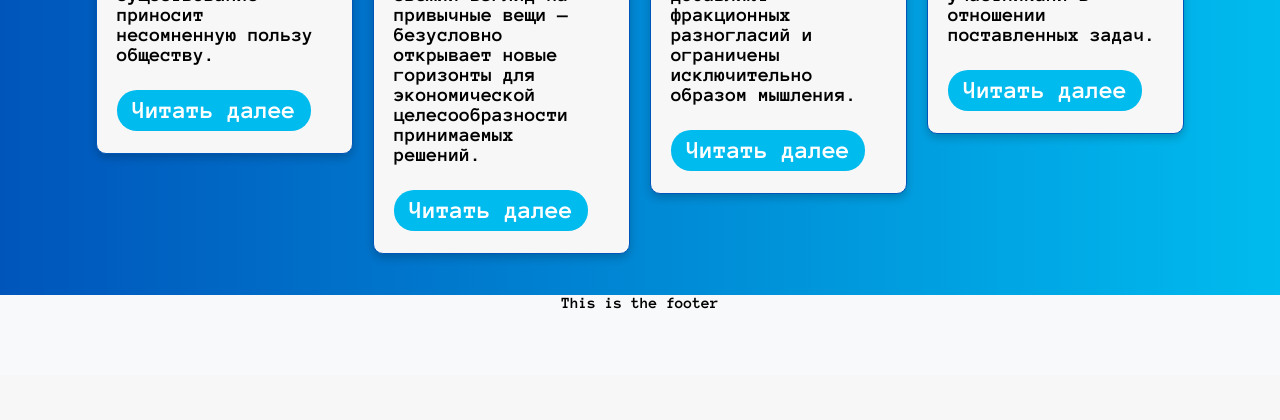
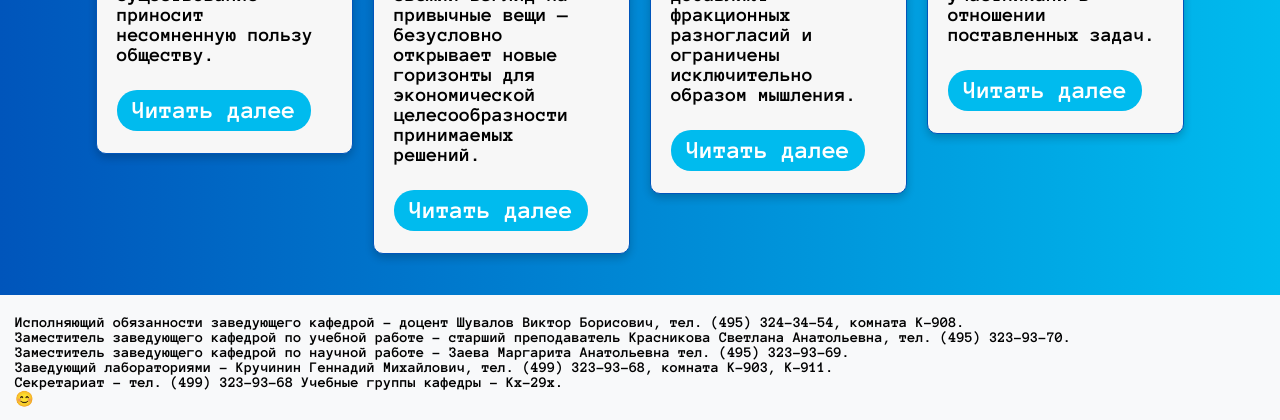
Before and after one commit to chudnik/website.KAF29.mephi, a Flask app: page / in a window 1280 px wide. Shown: the part 887-1307 px from the top of the page. Before the commit the page ends 1196 px from the top, so only its background shows below. Run offline with Flask 3, Linux system fonts and the light colour scheme.

Commit message:
24.01.2024

```diff
--- a/styles/index.css
+++ b/styles/index.css
@@ -73,7 +73,7 @@ body {
 }
 .news-section .section-content .title p {
   font-size: 25px;
-  color: #FAB812;
+  color: #fab812;
   margin-top: 20px;
   margin-bottom: 20px;
 }
@@ -161,6 +161,10 @@ body {
 .footer {
   flex: 0 0 auto;
   background-color: #f8f9fa;
-  height: 80px;
-  text-align: center;
+  height: 125px;
+  font-size: 15px;
+  text-align: left;
+  padding-top: 20px;
+  padding-left: 15px;
+  padding-bottom: 10px;
 }
--- a/templates/index.html
+++ b/templates/index.html
@@ -105,7 +105,25 @@
       </div>
     </div>
     <div class="footer">
-      <p>This is the footer</p>
+      <p>
+        Исполняющий обязанности заведующего кафедрой - доцент Шувалов Виктор
+        Борисович, тел. (495) 324-34-54, комната К-908.
+      </p>
+      <p>
+        Заместитель заведующего кафедрой по учебной работе - старший
+        преподаватель Красникова Светлана Анатольевна, тел. (495) 323-93-70.
+      </p>
+
+      <p>
+        Заместитель заведующего кафедрой по научной работе - Заева Маргарита
+        Анатольевна тел. (495) 323-93-69.
+      </p>
+      <p>
+        Заведующий лабораториями - Кручинин Геннадий Михайлович, тел. (499)
+        323-93-68, комната К-903, К-911.
+      </p>
+      <p>Секретариат - тел. (499) 323-93-68 Учебные группы кафедры - Кx-29x.</p>
+      <p>😊</p>
     </div>
   </body>
 </html>
```
